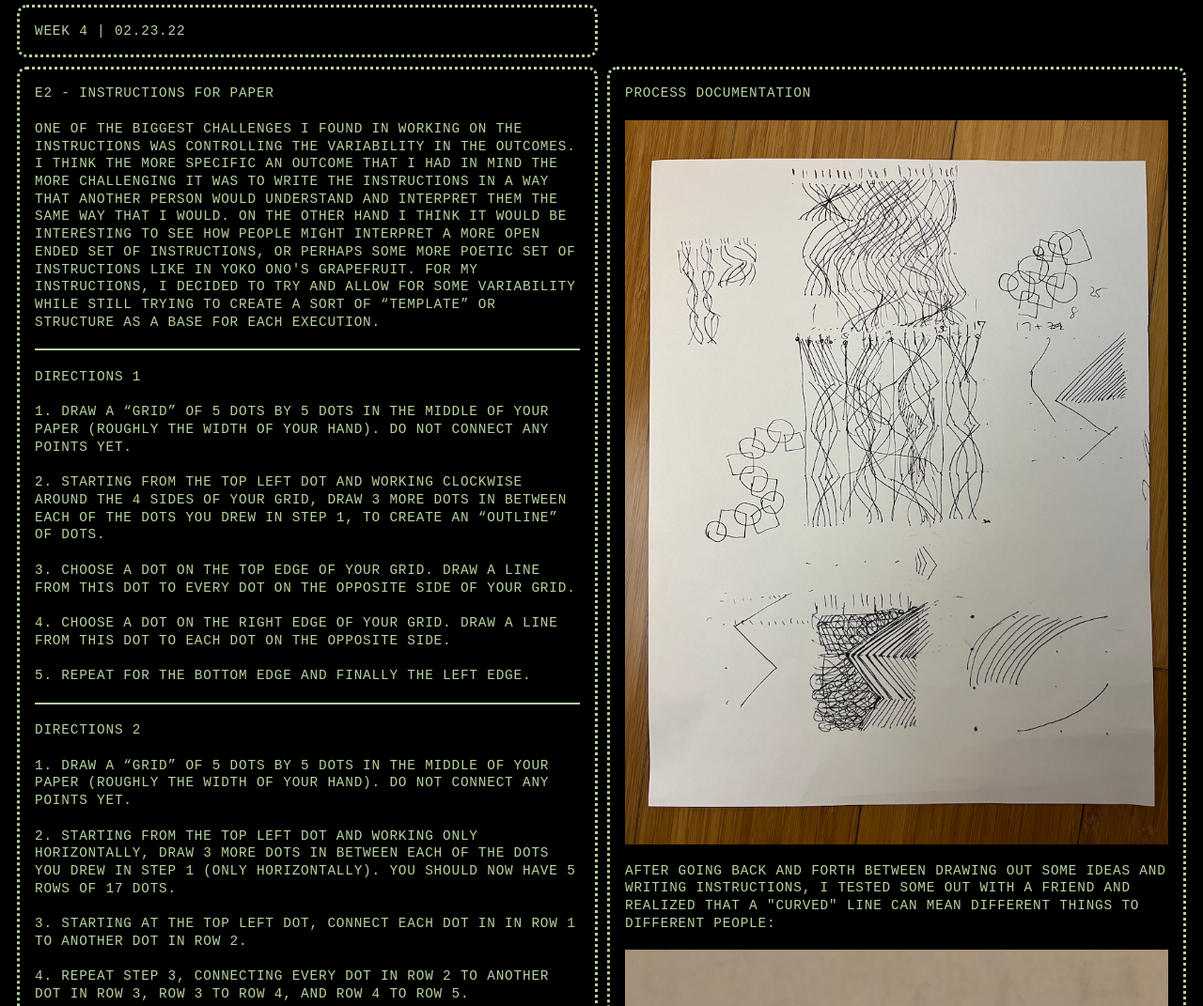
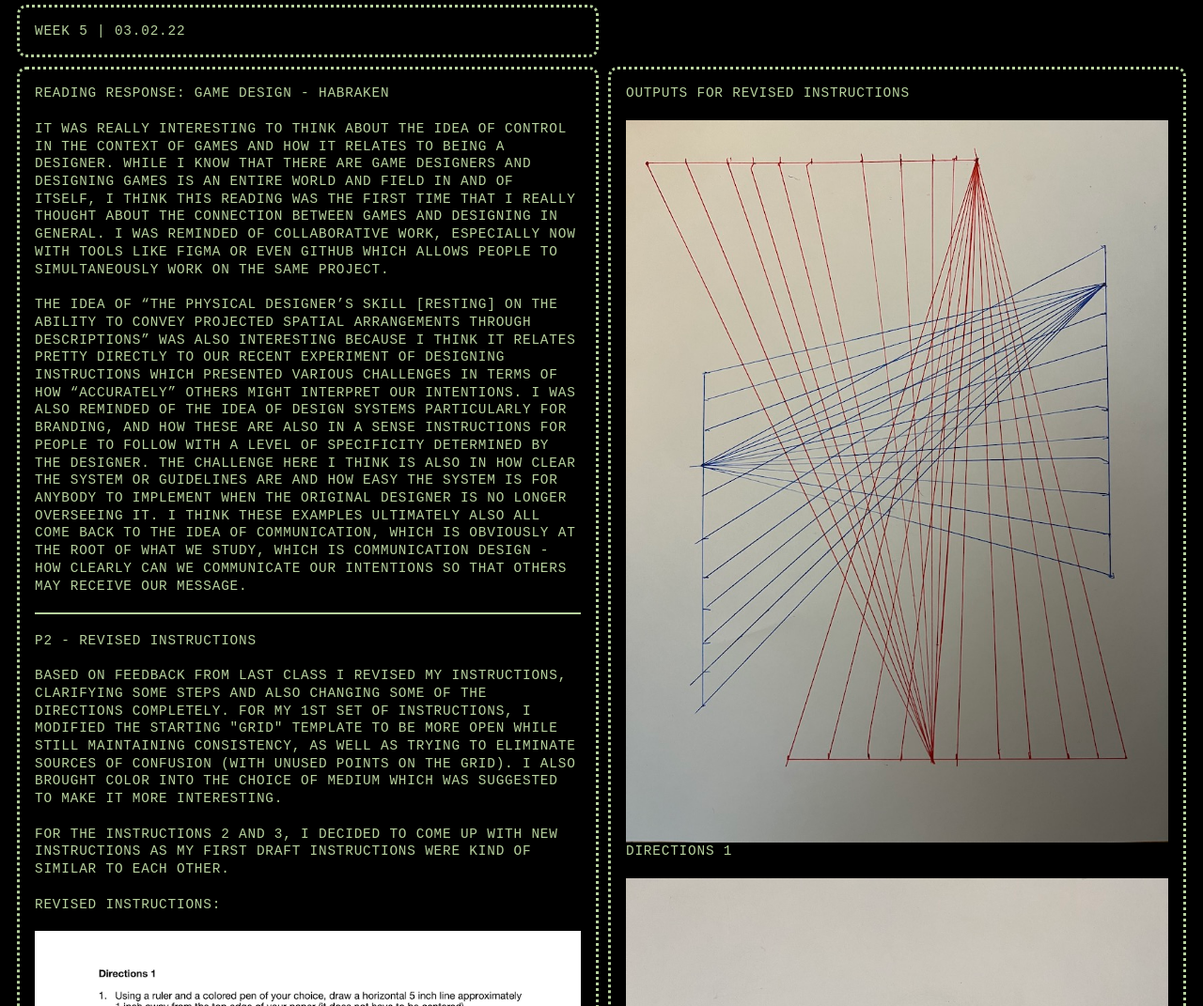
Before and after one commit to okck/a-generative-web-e1, a plain HTML site: page index.html in a window 1280 px wide. Shown: the part 100-1171 px from the top of the page at 94% size. Drawn offline with Linux system fonts and the light colour scheme.

Commit message:
Add files via upload

```diff
--- a/index.html
+++ b/index.html
@@ -67,8 +67,37 @@
     </header>
     <!-- end of header -->
     <section>
+      <!-- week5 -->
+      <table style="display: inline-block; color: rgb(183, 209, 158, 1)">
+        <tr>
+          <td>Week 5 | 03.02.22</td>
+        </tr>
+        <tr>
+          <td class="col">
+            <p>reading response: game design - habraken</p><br>
+            <p>It was really interesting to think about the idea of control in the context of games and how it relates to being a designer. While I know that there are game designers and designing games is an entire world and field in and of itself, I think this reading was the first time that I really thought about the connection between games and designing in general. I was reminded of collaborative work, especially now with tools like Figma or even Github which allows people to simultaneously work on the same project.</p><br>
+            <p>The idea of “the physical designer’s skill [resting] on the ability to convey projected spatial arrangements through descriptions” was also interesting because I think it relates pretty directly to our recent experiment of designing instructions which presented various challenges in terms of how “accurately” others might interpret our intentions. I was also reminded of the idea of design systems particularly for branding, and how these are also in a sense instructions for people to follow with a level of specificity determined by the designer. The challenge here I think is also in how clear the system or guidelines are and how easy the system is for anybody to implement when the original designer is no longer overseeing it. I think these examples ultimately also all come back to the idea of communication, which is obviously at the root of what we study, which is communication design - how clearly can we communicate our intentions so that others may receive our message. </p>
+            <br><hr><br>
+            <p>p2 - revised instructions</p><br>
+            <p>based on feedback from last class i revised my instructions, clarifying some steps and also changing some of the directions completely. for my 1st set of instructions, I modified the starting "grid" template to be more open while still maintaining consistency, as well as trying to eliminate sources of confusion (with unused points on the grid). I also brought color into the choice of medium which was suggested to make it more interesting.</p><br>
+            <p>For the instructions 2 and 3, I decided to come up with new instructions as my first draft instructions were kind of similar to each other.</p><br>
+            <p>revised instructions:</p><br>
+            <img src="images/week5/instructions-revised.png" alt="">
+          </td>
+          <td class="col">
+            <p>outputs for revised instructions</p><br>
+            <img src="images/week5/1.jpeg" alt="">directions 1
+            <br><br>
+            <img src="images/week5/2.jpeg" alt="">directions 2
+            <br><br>
+            <img src="images/week5/3.jpeg" alt="">directions 3
+          </td>
+        </tr>
+      </table>
+      <!-- end of week5 -->
+      <br>
       <!-- week4 -->
-      <table style="display: inline-block; color: rgb(183, 209, 158, 1)">
+      <table style="display: inline-block; color: rgb(183, 209, 158, .5)">
         <tr>
           <td>Week 4 | 02.23.22</td>
         </tr>
```
Also changed, not shown: images/week5/1.jpeg (added), images/week5/2.jpeg (added), images/week5/3.jpeg (added), images/week5/instructions-revised.png (added).
